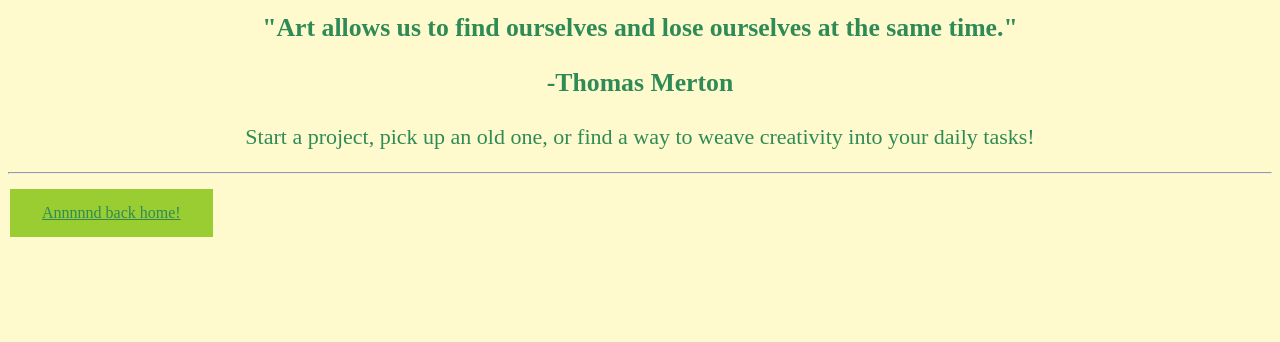
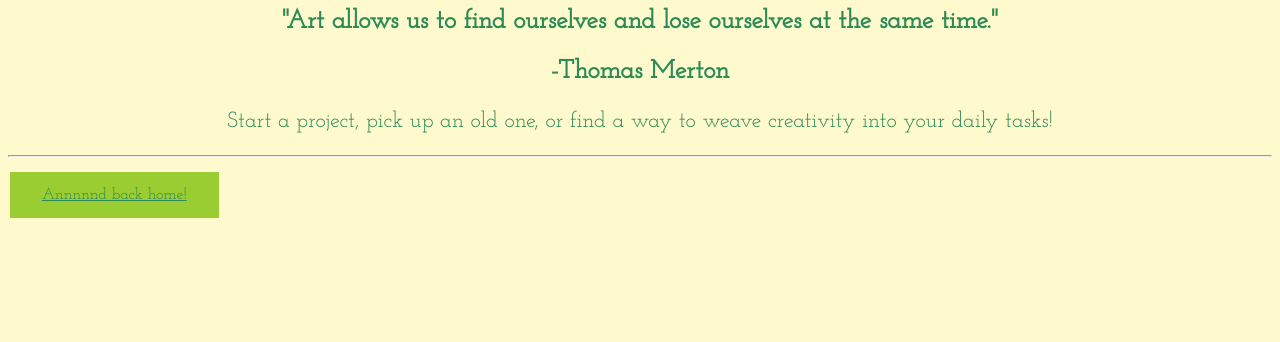
Before and after one commit to bet-am/c1i, a plain HTML site: page entry3.html in a window 1280 px wide. Shown: the part 458-800 px from the top of the page. Drawn offline with Linux system fonts and the light colour scheme.

Commit message:
Update entry3.html

```diff
--- a/entry3.html
+++ b/entry3.html
@@ -1,5 +1,6 @@
 <html>
   <head>
+      <link href='https://fonts.googleapis.com/css?family=Josefin Slab' rel='stylesheet'>
     <style>
       body {
     font-family: 'Josefin Slab';
@@ -44,9 +45,7 @@
               width=988.5
               height=357  />
            </figure>
-        <h2 style="color:seagreen;">
-          Be productive in a stress free way!
-        </h2>
+      <h2 style="color:seagreen;"> Be productive in a stress free way! </h2>
        <h3 style="color:seagreen;"> "Art allows us to find ourselves and lose ourselves at the same time." </h3>
         <h3 style="color:seagreen;"> -Thomas Merton </h3>
         <p style="color:seagreen;">
```
Lines whose indentation alone changed are shown as unchanged.
